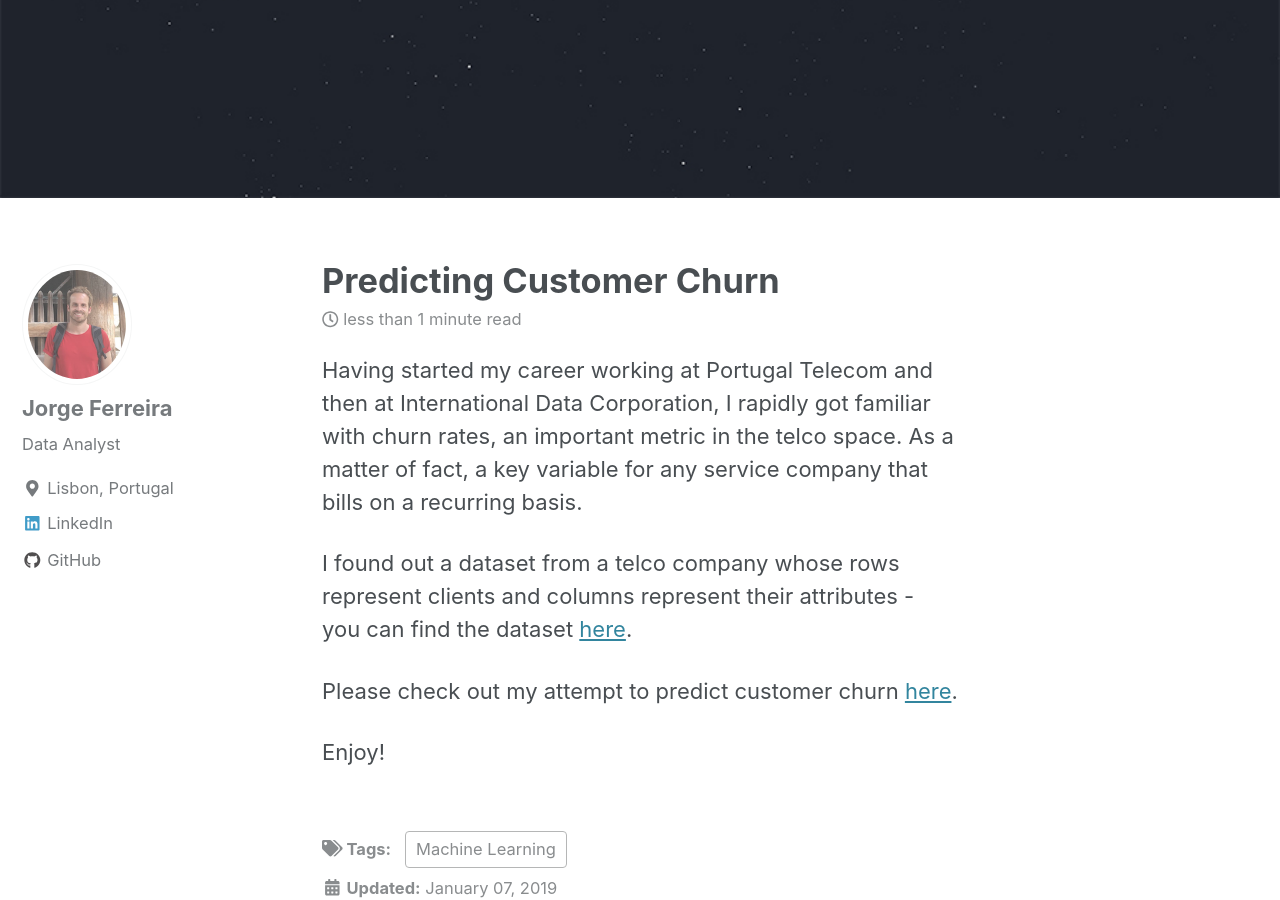
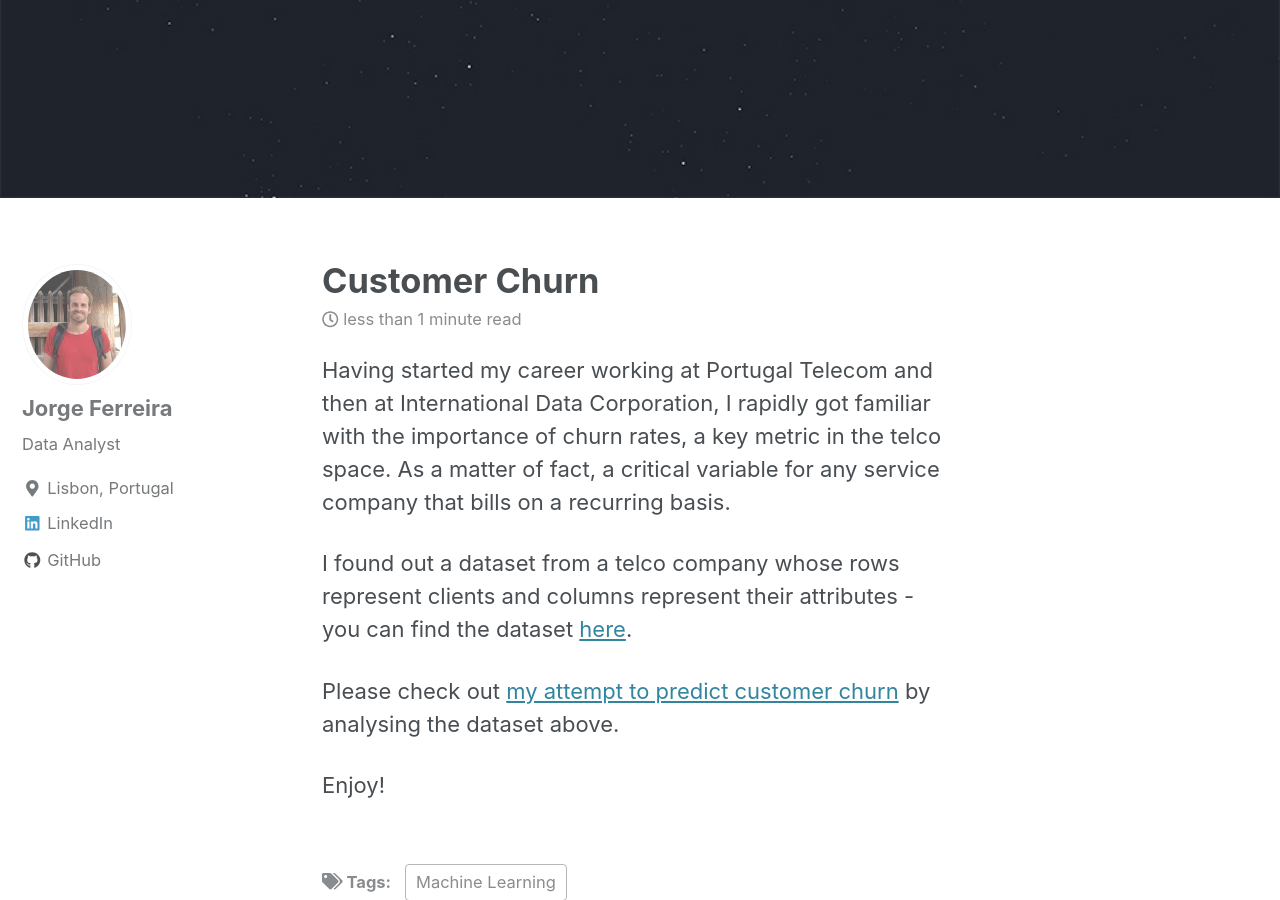
Before and after one commit to Jorg3GF/jorg3gf.github.io, a Jekyll site: the page built from _posts/2019-01-07-ChurnPrediction.md, in a window 1280 px wide and 900 px high, scrolled down 611 px. Built offline with Jekyll 4.4.1, drawn with Linux system fonts in a browser that asks for light colours; cached includes are drawn as plain includes; nearby versions of some CDN libraries.

Commit message:
newgithub

```diff
--- a/_posts/2019-01-07-ChurnPrediction.md
+++ b/_posts/2019-01-07-ChurnPrediction.md
@@ -1,16 +1,16 @@
 ---
-title: "Predicting Customer Churn"
+title: "Customer Churn"
 date: 2019-01-07
 tags: [Machine Learning]
 header:
   image: "/images/telco.jpg"
-excerpt: "Predicting Customer Churn"
+excerpt: "Predicting Customer Churn in the Telco space"
 ---
 
-Having started my career working at Portugal Telecom and then at International Data Corporation, I rapidly got familiar with churn rates, an important metric in the telco space. As a matter of fact, a key variable for any service company that bills on a recurring basis.
+Having started my career working at Portugal Telecom and then at International Data Corporation, I rapidly got familiar with the importance of churn rates, a key metric in the telco space. As a matter of fact, a critical variable for any service company that bills on a recurring basis.
 
 I found out a dataset from a telco company whose rows represent clients and columns represent their attributes - you can find the dataset [here](https://github.com/Jorg3GF/projects/blob/master/Churn%20Prediction.csv).
 
-Please check out my attempt to predict customer churn [here](https://jorg3gf.github.io/Projects/ChurnPrediction.html).
+Please check out [my attempt to predict customer churn](https://jorg3gf.github.io/Projects/ChurnPrediction.html) by analysing the dataset above.
 
 Enjoy!
```
